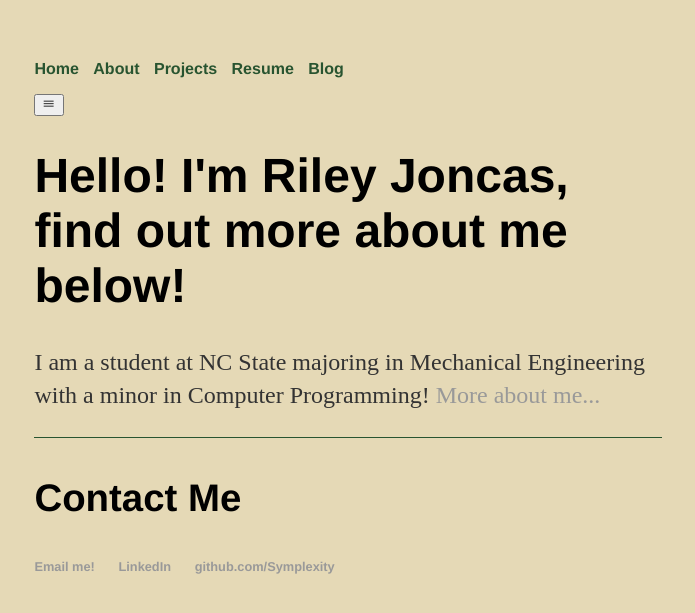
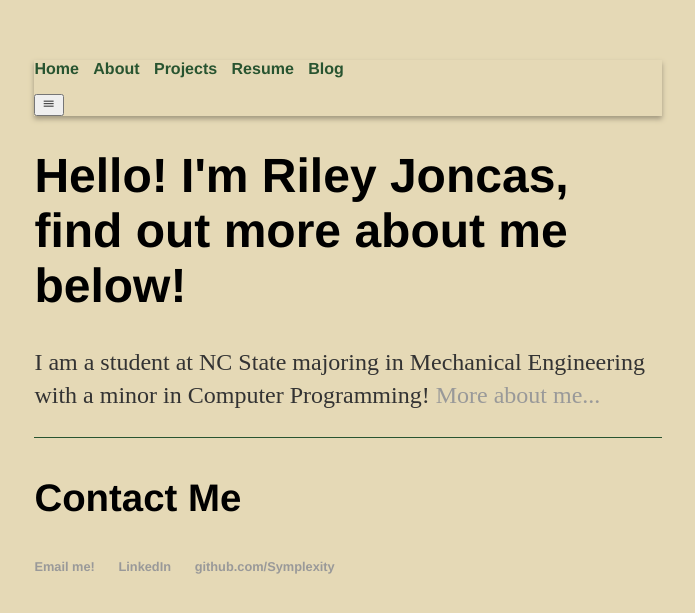
Before and after one commit to Symplexity/Symplexity.github.io, a Jekyll site: the page built from index.html, in a window 1280 px wide. Shown: the top 613 px of the page, without its empty margins (292-987 px from the left). Built offline with Jekyll 4.4.1, drawn with Linux system fonts in a browser that asks for light colours.

Commit message:
Update css

```diff
--- a/css/main.css
+++ b/css/main.css
@@ -8,7 +8,10 @@
     --grey: #d5d5d5;
 
     /* Font variables*/
-
+    --font-family:'Helvetica', 'Arial', 'Sans-Serif';
+    --normal-font: 400;
+    --bold-font: 700;
+    --bolder-font: 900;
 }
 
 /* Main body styling */
@@ -18,9 +21,18 @@
     background-color: var(--tan);
 }
 
+nav {
+    position: sticky;
+    top: 0;
+    left: 0;
+    z-index: 1; /* keeps the nav bar ontop of other elements */
+    box-shadow: 0 3px 5px var(--darkTan);
+
+}
+
 /* Unordered list styling */
 nav ul, footer ul {
-    font-family:'Helvetica', 'Arial', 'Sans-Serif';
+    font-family: var(--font-family);
     padding: 0px;
     list-style: none;
     font-weight: bold;
```
Also changed, not shown: 1 other file.
